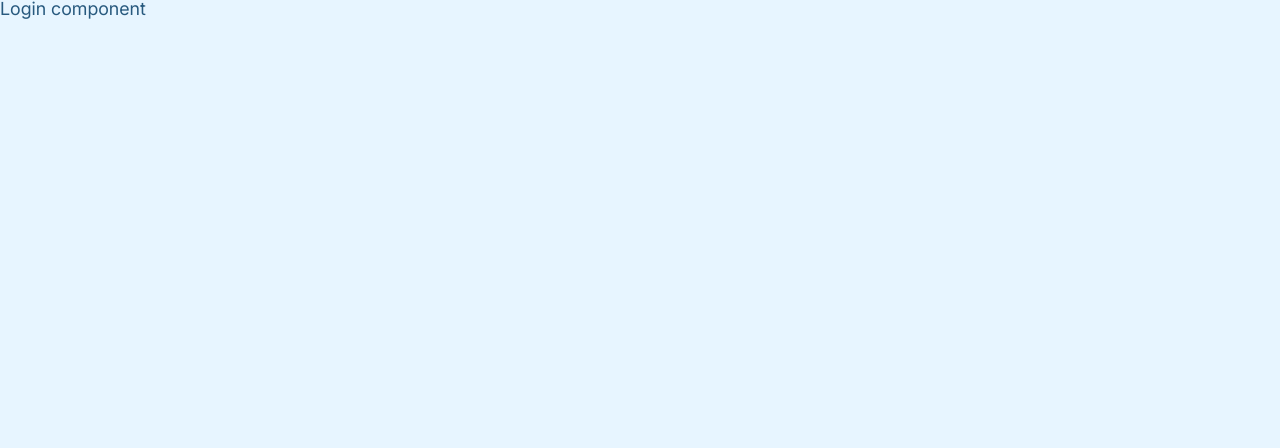
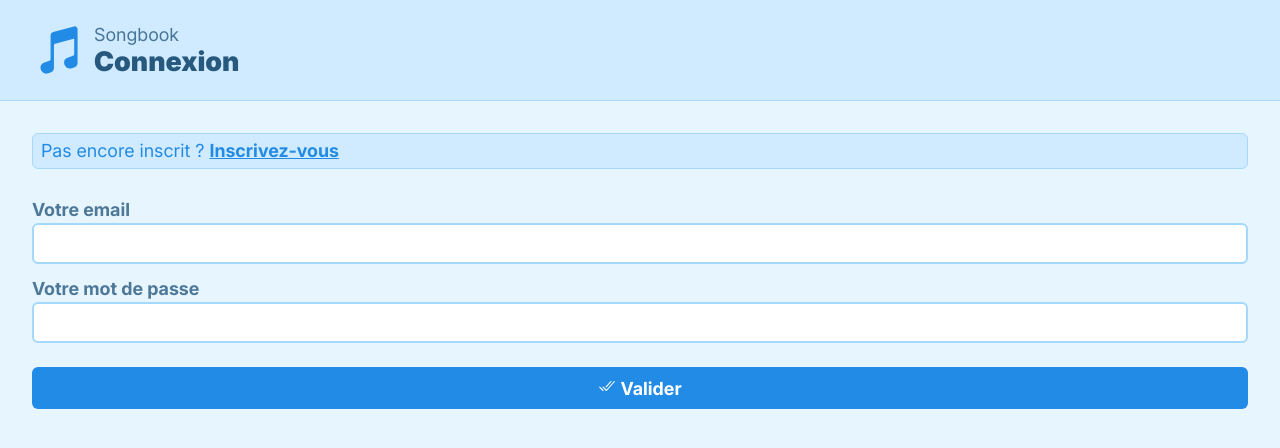
Before and after one commit to sylvain-galoustoff/songbook, a React (Vite) app: page /login in a window 1280 px wide. Shown: the top 448 px of the page. Built offline with nearby package versions, Linux system fonts and the light colour scheme; no server answers.

Commit message:
Auth context : get user profile on load

```diff
--- a/src/context/AuthContext.tsx
+++ b/src/context/AuthContext.tsx
@@ -1,9 +1,16 @@
 import { createContext, useContext, useEffect, useState } from "react";
 import { onAuthStateChanged, type User, signOut } from "firebase/auth";
-import { auth } from "../firebase";
+import { doc, getDoc } from "firebase/firestore";
+import { auth, db } from "../firebase";
+
+interface UserProfile {
+  name: string;
+  email?: string;
+}
 
 interface AuthContextType {
   user: User | null;
+  profile: UserProfile | null;
   loading: boolean;
   logout: () => Promise<void>;
 }
@@ -12,11 +19,34 @@ const AuthContext = createContext<AuthContextType | undefined>(undefined);
 
 export function AuthProvider({ children }: { children: React.ReactNode }) {
   const [user, setUser] = useState<User | null>(null);
+  const [profile, setProfile] = useState<UserProfile | null>(null);
   const [loading, setLoading] = useState(true);
 
   useEffect(() => {
-    const unsubscribe = onAuthStateChanged(auth, (firebaseUser) => {
+    const unsubscribe = onAuthStateChanged(auth, async (firebaseUser) => {
       setUser(firebaseUser);
+
+      if (firebaseUser) {
+        try {
+          const snap = await getDoc(doc(db, "users", firebaseUser.uid));
+
+          if (snap.exists()) {
+            setProfile({
+              name: snap.data().name,
+              email: firebaseUser.email || undefined,
+            });
+          } else {
+            console.warn("Profil utilisateur absent dans Firestore");
+            setProfile(null);
+          }
+        } catch (err) {
+          console.error("Erreur chargement profil", err);
+          setProfile(null);
+        }
+      } else {
+        setProfile(null);
+      }
+
       setLoading(false);
     });
 
@@ -25,10 +55,11 @@ export function AuthProvider({ children }: { children: React.ReactNode }) {
 
   const logout = async () => {
     await signOut(auth);
+    // onAuthStateChanged gère le reset user/profile
   };
 
   return (
-    <AuthContext.Provider value={{ user, loading, logout }}>
+    <AuthContext.Provider value={{ user, profile, loading, logout }}>
       {children}
     </AuthContext.Provider>
   );
--- a/src/views/Home/Home.tsx
+++ b/src/views/Home/Home.tsx
@@ -1,7 +1,10 @@
-import styles from './Home.module.css'
+import Header from "../../components/Header/Header";
+import styles from "./Home.module.css";
 
 export default function Home() {
-    return (
-        <div className={styles.home} id="home">Home component</div>
-    )
+  return (
+    <div className={styles.home} id="home">
+      <Header />
+    </div>
+  );
 }
--- a/src/views/Login/Login.module.css
+++ b/src/views/Login/Login.module.css
@@ -1 +1,21 @@
-@import '../../styles/vars.css';
+@import "../../styles/vars.css";
+
+.login {
+  height: 100%;
+}
+
+.main {
+  height: calc(100% - 100px);
+  overflow: auto;
+  padding: 32px;
+}
+
+.form {
+  display: flex;
+  flex-direction: column;
+  gap: 16px;
+}
+
+.toast {
+  margin-bottom: 32px;
+}
--- a/src/views/Login/Login.tsx
+++ b/src/views/Login/Login.tsx
@@ -1,7 +1,79 @@
-import styles from './Login.module.css'
+import { Link, useNavigate } from "react-router";
+import Header from "../../components/Header/Header";
+import styles from "./Login.module.css";
+import { IoCheckmarkDone } from "react-icons/io5";
+import { useState } from "react";
+import { signInWithEmailAndPassword } from "firebase/auth";
+import { auth } from "../../firebase";
 
 export default function Login() {
-    return (
-        <div className={styles.login} id="login">Login component</div>
-    )
+  const [form, setForm] = useState({
+    email: "",
+    password: "",
+  });
+  const navigate = useNavigate();
+
+  const login = async (e: React.FormEvent) => {
+    e.preventDefault();
+
+    try {
+      await signInWithEmailAndPassword(auth, form.email, form.password);
+      navigate("/");
+    } catch (error: any) {
+      switch (error.code) {
+        case "auth/user-not-found":
+          alert("Utilisateur non trouvé.");
+          break;
+        case "auth/wrong-password":
+          alert("Mot de passe incorrect.");
+          break;
+        case "auth/invalid-email":
+          alert("Email invalide.");
+          break;
+        default:
+          alert("Erreur lors de la connexion.");
+          console.error(error);
+      }
+    }
+  };
+
+  return (
+    <div className={styles.login} id="login">
+      <Header />
+
+      <main className={styles.main}>
+        <div className={`toast ${styles.toast}`}>
+          <p>
+            Pas encore inscrit ? <Link to="/signin">Inscrivez-vous</Link>
+          </p>
+        </div>
+
+        <form className={styles.form} onSubmit={login}>
+          <div className="form-group">
+            <label htmlFor="email">Votre email</label>
+            <input
+              type="email"
+              id="email"
+              value={form.email}
+              onChange={(e) => setForm({ ...form, email: e.target.value })}
+            />
+          </div>
+          <div className="form-group">
+            <label htmlFor="password">Votre mot de passe</label>
+            <input
+              type="password"
+              id="password"
+              value={form.password}
+              onChange={(e) => setForm({ ...form, password: e.target.value })}
+            />
+          </div>
+          <div className="form-group button-group">
+            <button type="submit">
+              <IoCheckmarkDone /> Valider
+            </button>
+          </div>
+        </form>
+      </main>
+    </div>
+  );
 }
```
